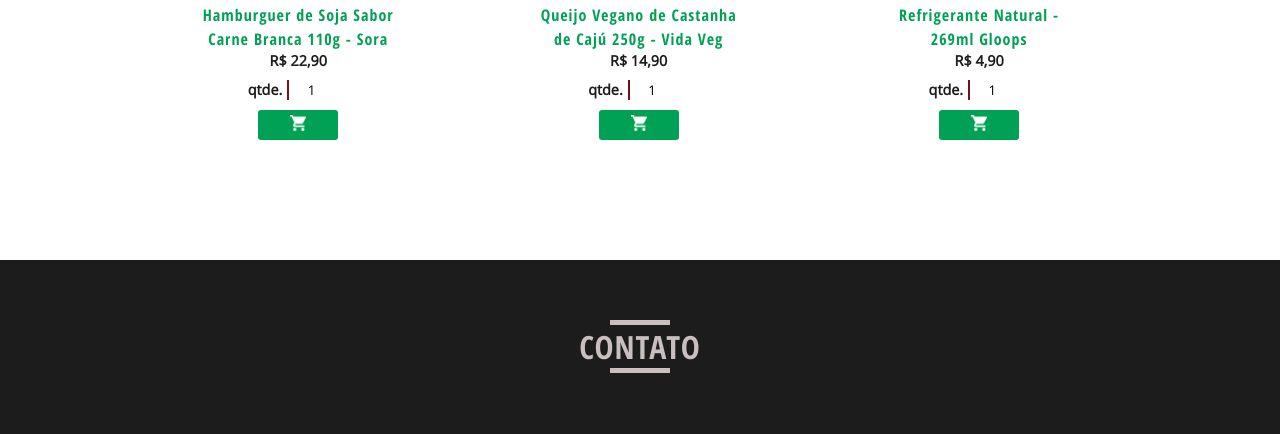
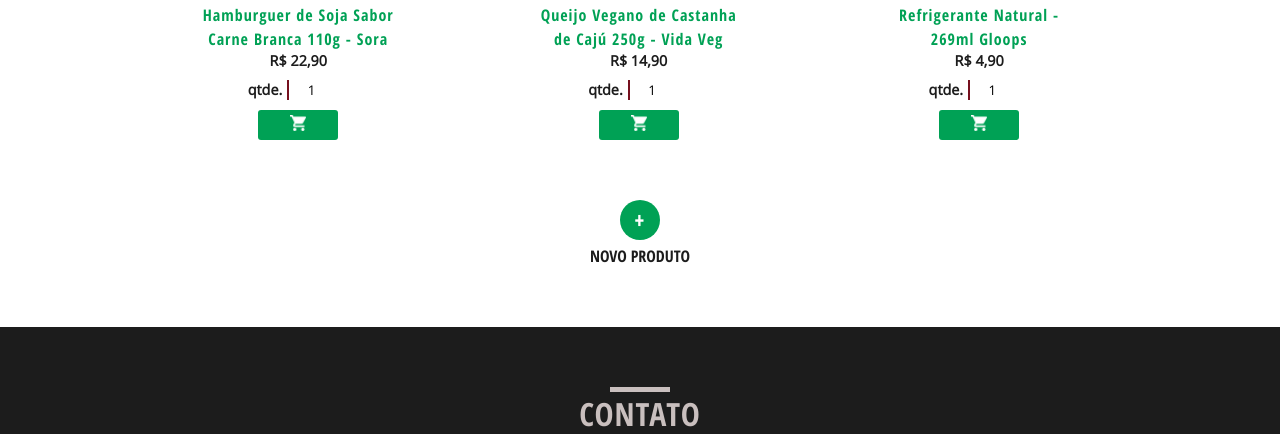
Before and after one commit to leoadamo/cooking, a PHP site: page / in a window 1280 px wide. Shown: the part 2284-2718 px from the top of the page. Run offline with PHP 8.4, Linux system fonts and the light colour scheme; some web fonts are replaced.

Commit message:
implementado botao cadastro de produtos

```diff
--- a/css/style.css
+++ b/css/style.css
@@ -515,6 +547,38 @@
 	border-left: 2px solid #76101E;
 	text-align: center;
 	font-family: "OpenSans-regular";
+}
+
+.new-prod {
+	margin: 0 auto;
+	width: 150px;
+	height: auto;
+	text-align: center;
+}
+
+.btn.add {
+	background: #00A155;
+	display: inline-block;
+	margin: 0 auto;
+	width: 40px;
+	height: 40px;
+	border-radius: 50%;
+	box-shadow: none;
+	font-size: 1.5rem;
+	cursor: pointer;
+}
+
+.btn.add:hover {
+	background: #1C1C1C;
+	transition: all .4s ease-in-out;
+}
+
+.new-prod span {
+	display: block;
+	margin-top: 5px;
+	font-family: "OpenSansCondensed-bold";
+	color: #1C1C1C;
+	text-transform: uppercase;
 }
 
 /* Fim dos Produtos */
--- a/index.php
+++ b/index.php
@@ -140,6 +140,10 @@
         <a href="#" class="btn-buy"><span></span></a>
       </div>
     </div>
+
+    <div class="new-prod">
+      <button id="insert" class="btn add">&#43;</button><span>Novo Produto</span>
+    </div>
   </section>
 
   <section id="contact" class="contact-us">
@@ -217,6 +221,21 @@
   </div>
   <!-- Fim Modal Contato -->
 
+  <!-- Modal Produto -->
+  <div id=produto-modal class="modal-container">
+    <div class="modal-content">
+      <button class="modal-close">&times;</button>
+      <h2>Insira os dados do produto:</h2>
+      <form class="register" action="">
+        <label for="description">Descrição: <input type="text" id="description"></label>
+        <label for="category">Categoria: <input type="text" id="category"></label>
+        <label for="price">Preço: <input type="text" id="price"></label>
+        <button id="register-btn" class="btn">Salvar</button>
+      </form>
+    </div>
+  </div>
+  <!-- Fim Modal Produto -->
+
   <!-- JavaScript here -->
   <script type="text/javascript" src="js/serialize.js"></script>
   <script type="text/javascript" src="js/index.js"></script>
--- a/js/index.js
+++ b/js/index.js
@@ -1,6 +1,14 @@
 const form = document.getElementById('contact-form');
 const internalLinks = document.querySelectorAll('body a[href^="#"]');
 const xhr = new XMLHttpRequest();
+
+function insereProduto() {
+  const btn = document.getElementById('insert');
+
+  btn.addEventListener('click', () => {
+    abreModal('produto-modal');
+  });
+}
 
 function enviaMensagem() {
   form.addEventListener('submit', function (e) {
--- a/js/main.js
+++ b/js/main.js
@@ -2,5 +2,6 @@
 
   scrollSuaveInterno();
   enviaMensagem();
+  insereProduto();
 
 });
```
Also changed, not shown: other parts of css/style.css (+36 -4 lines), login.php (+5 -3 lines).
